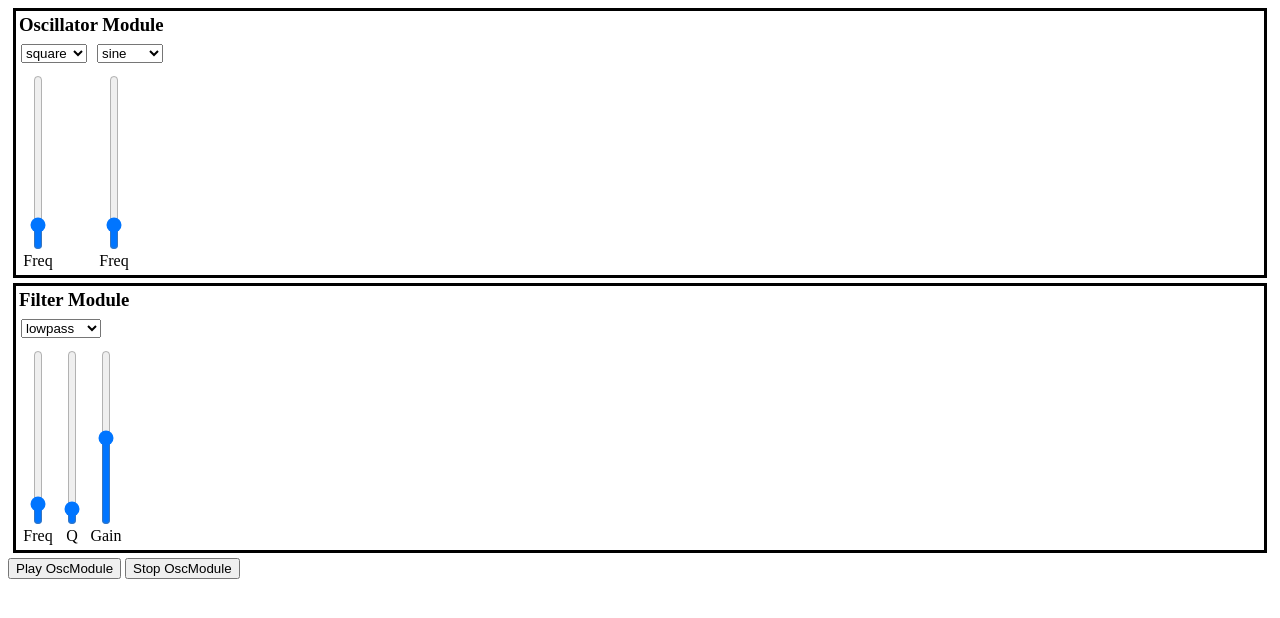
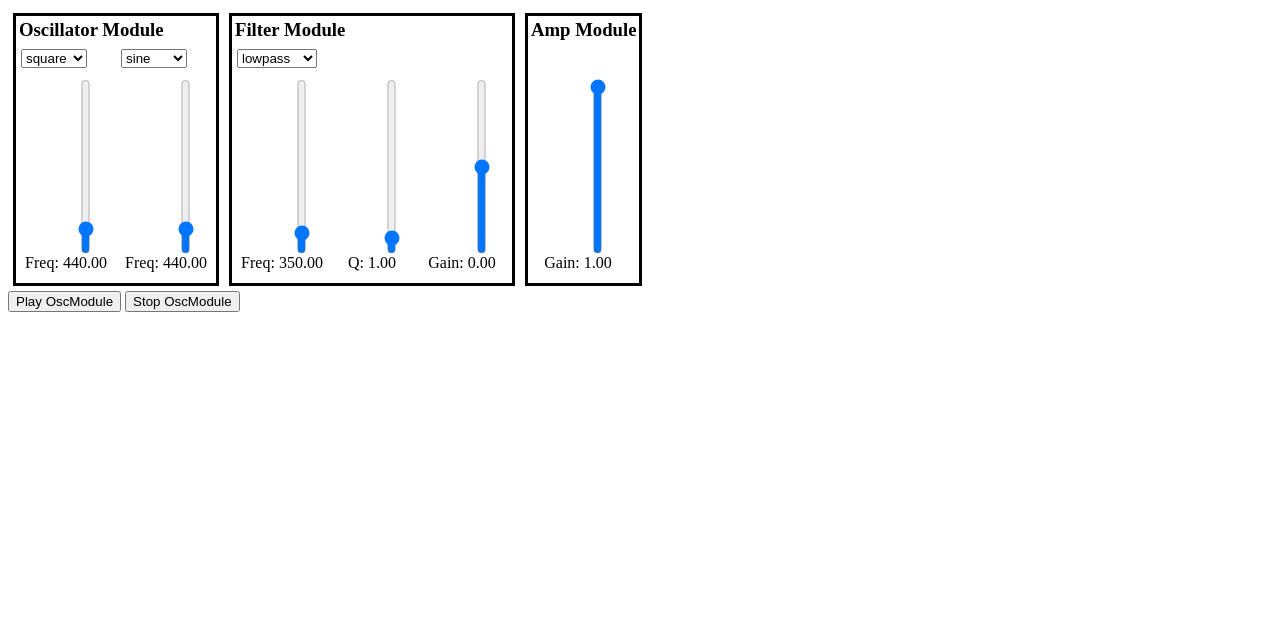
Before and after one commit to lokucrazy/web-synth, a website with bundled scripts: page index.html in a window 1280 px wide. Built offline with nearby package versions, Linux system fonts and the light colour scheme.

Commit message:
working interface builder and functional synth

```diff
--- /dev/null
+++ b/interface/Interface.js
@@ -0,0 +1,77 @@
+export const createModule = (id = '', title= '') => {
+    const module = document.createElement('div')
+    module.setAttribute('id', id)
+    const header = document.createElement('h3')
+    header.innerText = title
+    module.appendChild(header)
+    return module
+}
+
+export const createInterface = (dropDown = [], sliders = []) => {
+    const paramInterface = document.createElement('div')
+    paramInterface.setAttribute('class', 'param-interface')
+    if (dropDown && dropDown.length !== 0) {
+        paramInterface.appendChild(createDropdown(...dropDown))
+    } else {
+        const emptyOptions = document.createElement('div')
+        emptyOptions.setAttribute('class', 'options-select')
+        paramInterface.appendChild(emptyOptions)
+    }
+    if (sliders && sliders.length !== 0) {
+        sliders.forEach((slider = []) => paramInterface.appendChild(createSlider(...slider)))
+    }
+    return paramInterface
+};
+
+export const createSlider = (name = '', min = '0', max = '100', value = '50', step = '1', onChange = () => {}) => {
+    const div = document.createElement('div')
+    const label = document.createElement('label')
+    const slider = document.createElement('input')
+    div.setAttribute('class', 'slider-container')
+    label.setAttribute('class', 'slider-label')
+    updateLabel(label, name, value)
+    slider.setAttribute('class', 'vertical-slider')
+    slider.setAttribute('orient', 'vertical')
+    slider.setAttribute('type', 'range')
+    slider.setAttribute('min', min)
+    slider.setAttribute('max', max)
+    slider.setAttribute('value', value)
+    slider.setAttribute('step', step)
+    slider.addEventListener('input', (event) => {
+        if (event && event.target && event.target.value) {
+            onChange(event.target.value)
+            updateLabel(label, name, event.target.value)
+        }
+    })
+    div.appendChild(slider)
+    div.appendChild(label)
+    return div
+}
+
+export const createDropdown = (initial = '', options = [], onSelect = () => {}) => {
+    const div = document.createElement('div')
+    const dropDown = document.createElement('select')
+    div.setAttribute('class', 'options-select')
+    dropDown.addEventListener('change', (event) => {
+        if (event && event.target && event.target.value) {
+            onSelect(event.target.value)
+        }
+    })
+    options.forEach((type = '') => {
+        const option = document.createElement('option')
+        option.setAttribute('value', type)
+        option.innerText = type
+        if (initial === type) {
+            option.setAttribute('selected', 'true')
+        }
+        dropDown.appendChild(option)
+    })
+    div.appendChild(dropDown)
+    return div
+}
+
+const updateLabel = (label = null, name = '', value = '') => {
+    if (label) {
+        label.innerText = `${name}: ${value}`
+    }
+}
--- /dev/null
+++ b/modules/AmpModule.js
@@ -0,0 +1,48 @@
+import { createModule, createInterface } from "../interface/Interface.js";
+
+let ampNum = {
+    val: 0,
+    toString: function() {
+        return (() => 'AmpModule' + this.val++)()
+    }
+}
+
+function AmpModule(ctx) {
+    if (!ctx) return
+    this.id = ampNum.toString()
+    this.ctx = ctx
+    this.amp = this.ctx.createGain()
+
+    this.setGain = (value) => {
+        this.amp.gain.setValueAtTime(value, this.ctx.currentTime)
+    }
+
+    this.connect = () => {
+        return {
+            to: (dest) => {
+                this.amp.connect(dest)
+            }
+        }
+    }
+
+    this.renderInterface = () => {
+        const moduleInterface = createModule(this.id, 'Amp Module')
+        const ampInterface = createInterface(
+            undefined,
+            [
+                [
+                    'Gain',
+                    '0',
+                    '1',
+                    this.amp.gain.value.toFixed(2).toString(),
+                    '0.01',
+                    (value) => this.setGain(value)
+                ]
+            ]
+        )
+        moduleInterface.appendChild(ampInterface)
+        return moduleInterface
+    }
+}
+
+export default AmpModule
--- a/modules/FilterModule.js
+++ b/modules/FilterModule.js
@@ -1,3 +1,5 @@
+import { createInterface, createModule } from "../interface/Interface.js";
+
 let filterNum = {
     val: 0,
     toString: function() {
@@ -54,94 +56,40 @@ function FilterModule(ctx, type) {
     }
 
     this.renderInterface = () => {
-        const moduleInterface = document.createElement('div')
-        moduleInterface.setAttribute('id', this.id)
-        moduleInterface.setAttribute('class', 'filter-module')
-        const moduleHeader = document.createElement('h3')
-        moduleHeader.innerText = 'Filter Module'
-        moduleInterface.appendChild(moduleHeader)
-        const filterInterface = document.createElement('div')
-        filterInterface.setAttribute('class','param-interface')
-        const freqSlider = document.createElement('input')
-        freqSlider.setAttribute('class', 'vertical-slider')
-        freqSlider.setAttribute('orient', 'vertical')
-        freqSlider.setAttribute('type', 'range')
-        freqSlider.setAttribute('min', '16.35')
-        freqSlider.setAttribute('max', '3951.07')
-        freqSlider.setAttribute('value', this.filter.frequency.value.toString())
-        freqSlider.setAttribute('step', '1')
-        freqSlider.addEventListener('input', (event) => {
-            if (event && event.target && event.target.value) {
-                this.setFrequency(event.target.value)
-            }
-        })
-        const freqDiv = document.createElement('div')
-        freqDiv.setAttribute('class', 'slider-container')
-        const freqLabel = document.createElement('label')
-        freqLabel.setAttribute('class', 'slider-label')
-        freqLabel.innerText = 'Freq'
-        freqDiv.appendChild(freqSlider)
-        freqDiv.appendChild(freqLabel)
-        const qSlider = document.createElement('input')
-        qSlider.setAttribute('class', 'vertical-slider')
-        qSlider.setAttribute('orient', 'vertical')
-        qSlider.setAttribute('type', 'range')
-        qSlider.setAttribute('min', '0')
-        qSlider.setAttribute('max', '20')
-        qSlider.setAttribute('value', this.filter.Q.value.toString())
-        qSlider.setAttribute('step', '1')
-        qSlider.addEventListener('input', (event) => {
-            if (event && event.target && event.target.value) {
-                this.setQ(event.target.value)
-            }
-        })
-        const qDiv = document.createElement('div')
-        qDiv.setAttribute('class', 'slider-container')
-        const qLabel = document.createElement('label')
-        qLabel.setAttribute('class', 'slider-label')
-        qLabel.innerText = 'Q'
-        qDiv.appendChild(qSlider)
-        qDiv.appendChild(qLabel)
-        const gainSlider = document.createElement('input')
-        gainSlider.setAttribute('class', 'vertical-slider')
-        gainSlider.setAttribute('orient', 'vertical')
-        gainSlider.setAttribute('type', 'range')
-        gainSlider.setAttribute('min', '-10')
-        gainSlider.setAttribute('max', '10')
-        gainSlider.setAttribute('value', this.filter.gain.value.toString())
-        gainSlider.setAttribute('step', '1')
-        gainSlider.addEventListener('input', (event) => {
-            if (event && event.target && event.target.value) {
-                this.setGain(event.target.value)
-            }
-        })
-        const gainDiv = document.createElement('div')
-        gainDiv.setAttribute('class', 'slider-container')
-        const gainLabel = document.createElement('label')
-        gainLabel.setAttribute('class', 'slider-label')
-        gainLabel.innerText = 'Gain'
-        gainDiv.appendChild(gainSlider)
-        gainDiv.appendChild(gainLabel)
-        const dropDown = document.createElement('select')
-        dropDown.setAttribute('class', 'options-select')
-        dropDown.addEventListener('change', event => {
-            if (event && event.target && event.target.value) {
-                this.setType(event.target.value)
-            }
-        })
-        this.defaultTypes.forEach((type) => {
-            const option = document.createElement('option')
-            option.setAttribute('value', type)
-            option.innerText = type
-            if (this.filter.type === type) {
-                option.setAttribute('selected', 'true')
-            }
-            dropDown.appendChild(option)
-        })
-        filterInterface.appendChild(dropDown)
-        filterInterface.appendChild(freqDiv)
-        filterInterface.appendChild(qDiv)
-        filterInterface.appendChild(gainDiv)
+        const moduleInterface = createModule(this.id, 'Filter Module')
+        const filterInterface = createInterface(
+            [
+                this.filter.type,
+                this.defaultTypes,
+                (value) => this.setType(value),
+            ],
+            [
+                [
+                    'Freq',
+                    '16.35',
+                    '3951.07',
+                    this.filter.frequency.value.toFixed(2).toString(),
+                    '1',
+                    (value) => this.setFrequency(value),
+                ],
+                [
+                    'Q',
+                    '0',
+                    '20',
+                    this.filter.Q.value.toFixed(2).toString(),
+                    '1',
+                    (value) => this.setQ(value),
+                ],
+                [
+                    'Gain',
+                    '-10',
+                    '10',
+                    this.filter.gain.value.toFixed(2).toString(),
+                    '1',
+                    (value) => this.setGain(value),
+                ],
+            ]
+        )
         moduleInterface.appendChild(filterInterface)
         return moduleInterface
     }
--- a/modules/OscModule.js
+++ b/modules/OscModule.js
@@ -1,3 +1,5 @@
+import { createInterface, createModule } from "../interface/Interface.js";
+
 let oscNum = {
     val: 0,
     toString: function() {
@@ -50,54 +52,25 @@ function OscModule(ctx, amount, types) {
     }
 
     this.renderInterface = () => {
-        const moduleInterface = document.createElement('div')
-        moduleInterface.setAttribute('id', this.id)
-        moduleInterface.setAttribute('class', 'osc-module')
-        const moduleHeader = document.createElement('h3')
-        moduleHeader.innerText = 'Oscillator Module'
-        moduleInterface.appendChild(moduleHeader)
+        const moduleInterface = createModule(this.id, 'Oscillator Module')
         this.oscs.map((osc, index) => {
-            const oscInterface = document.createElement('div')
-            oscInterface.setAttribute('class','param-interface')
-            const slider = document.createElement('input')
-            slider.setAttribute('class', 'vertical-slider')
-            slider.setAttribute('orient', 'vertical')
-            slider.setAttribute('type', 'range')
-            slider.setAttribute('min', '16.35')
-            slider.setAttribute('max', '3951.07')
-            slider.setAttribute('value', osc.frequency.value.toString())
-            slider.setAttribute('step', '1')
-            slider.addEventListener('input', (event) => {
-                if (event && event.target && event.target.value) {
-                    this.setFrequency(index, event.target.value)
-                }
-            })
-            const dropDown = document.createElement('select')
-            dropDown.setAttribute('class', 'options-select')
-            dropDown.addEventListener('change', (event) => {
-                if (event && event.target && event.target.value) {
-                    this.setType(index, event.target.value)
-                }
-            })
-            this.defaultTypes.forEach((type) => {
-                const option = document.createElement('option')
-                option.setAttribute('value', type)
-                option.innerText = type
-                if (osc.type === type) {
-                    option.setAttribute('selected', 'true')
-                }
-                dropDown.appendChild(option)
-            })
-            const sliderDiv = document.createElement('div')
-            sliderDiv.setAttribute('class', 'slider-container')
-            const sliderLabel = document.createElement('label')
-            sliderLabel.setAttribute('class', 'slider-label')
-            sliderLabel.innerText = 'Freq'
-            sliderDiv.appendChild(slider)
-            sliderDiv.appendChild(sliderLabel)
-
-            oscInterface.appendChild(dropDown)
-            oscInterface.appendChild(sliderDiv)
+            const oscInterface = createInterface(
+                [
+                    osc.type,
+                    this.defaultTypes,
+                    (value) => this.setType(index, value)
+                ],
+                [
+                    [
+                        'Freq',
+                        '16.35',
+                        '3951.07',
+                        osc.frequency.value.toFixed(2).toString(),
+                        '1',
+                        (value) => this.setFrequency(index, value)
+                    ],
+                ]
+            )
             moduleInterface.appendChild(oscInterface)
         })
         return moduleInterface
--- a/slider.css
+++ b/slider.css
@@ -1,6 +1,8 @@
 div[id*="Module"] {
+    display: inline-table;
     border: 3px solid black;
     margin: 5px;
+    height: 267px;
 }
 
 div[id*="Module"] h3 {
@@ -16,13 +18,14 @@ div[id*="Module"] h3 {
 
 .slider-container {
     display: inline-block;
+    width: 90px
 }
 
 .vertical-slider {
     display: block;
-    width: 30px;
     height: 175px;
     -webkit-appearance: slider-vertical;
+    margin: auto;
 }
 
 .slider-label {
@@ -32,7 +35,8 @@ div[id*="Module"] h3 {
 
 .options-select {
     display: block;
-    margin-bottom: 10px;
+    height: 20px;
+    margin: auto auto 10px auto;
 }
 
 button {
--- a/synth.js
+++ b/synth.js
@@ -1,15 +1,18 @@
 import FilterModule from "./modules/FilterModule.js";
 import OscModule from "./modules/OscModule.js";
+import AmpModule from "./modules/AmpModule.js";
 
 const AudioContext = window.AudioContext || window.webkitAudioContext
 const audioCtx = new AudioContext()
 
 const oscModule = new OscModule(audioCtx, 2, ['square'])
 const filterModule = new FilterModule(audioCtx, 'lowpass')
+const ampModule = new AmpModule(audioCtx)
+ampModule.connect().to(audioCtx.destination)
 export function playOscModule() {
     oscModule.connect(0).to(filterModule.filter)
     oscModule.connect(1).to(filterModule.filter)
-    filterModule.connect().to(audioCtx.destination)
+    filterModule.connect().to(ampModule.amp)
     oscModule.start()
 }
 
@@ -19,5 +22,6 @@ export function stopOscModule() {
 
 document.querySelector('#rack').appendChild(oscModule.renderInterface())
 document.querySelector('#rack').appendChild(filterModule.renderInterface())
+document.querySelector('#rack').appendChild(ampModule.renderInterface())
 document.querySelector('#oscModuleButton').addEventListener('click', playOscModule)
 document.querySelector('#StopModule').addEventListener('click', stopOscModule)
```
